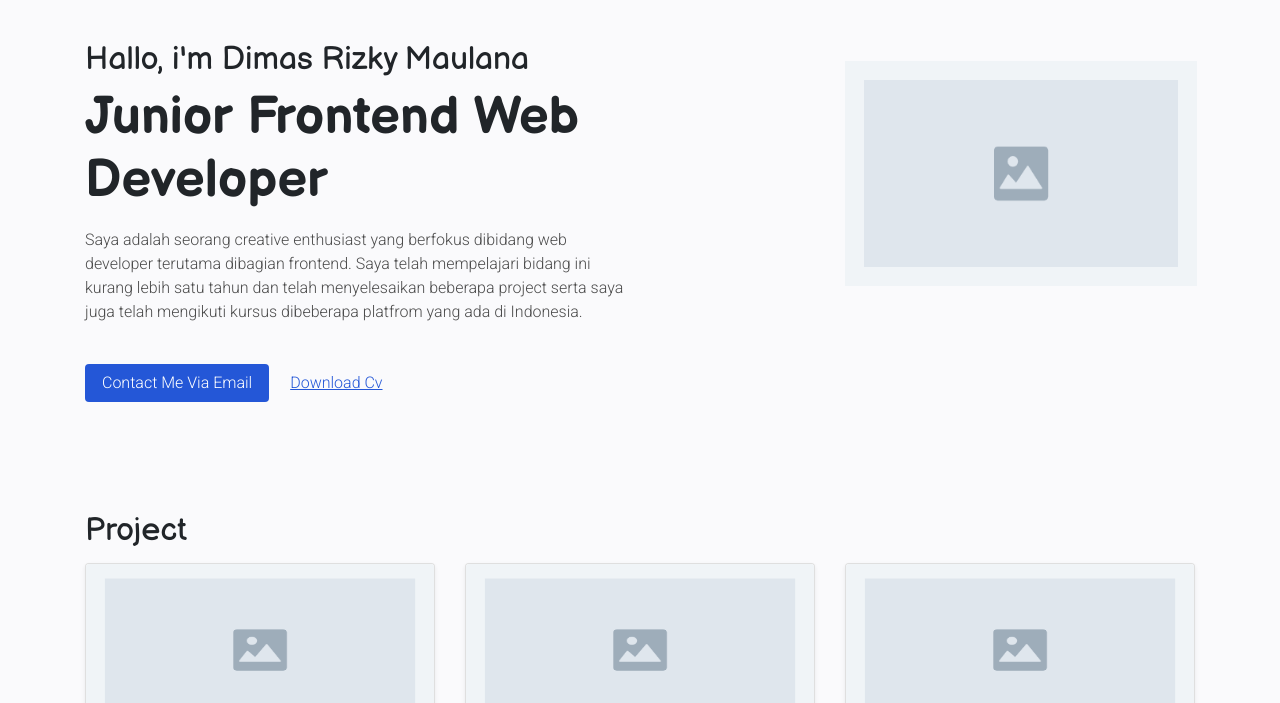
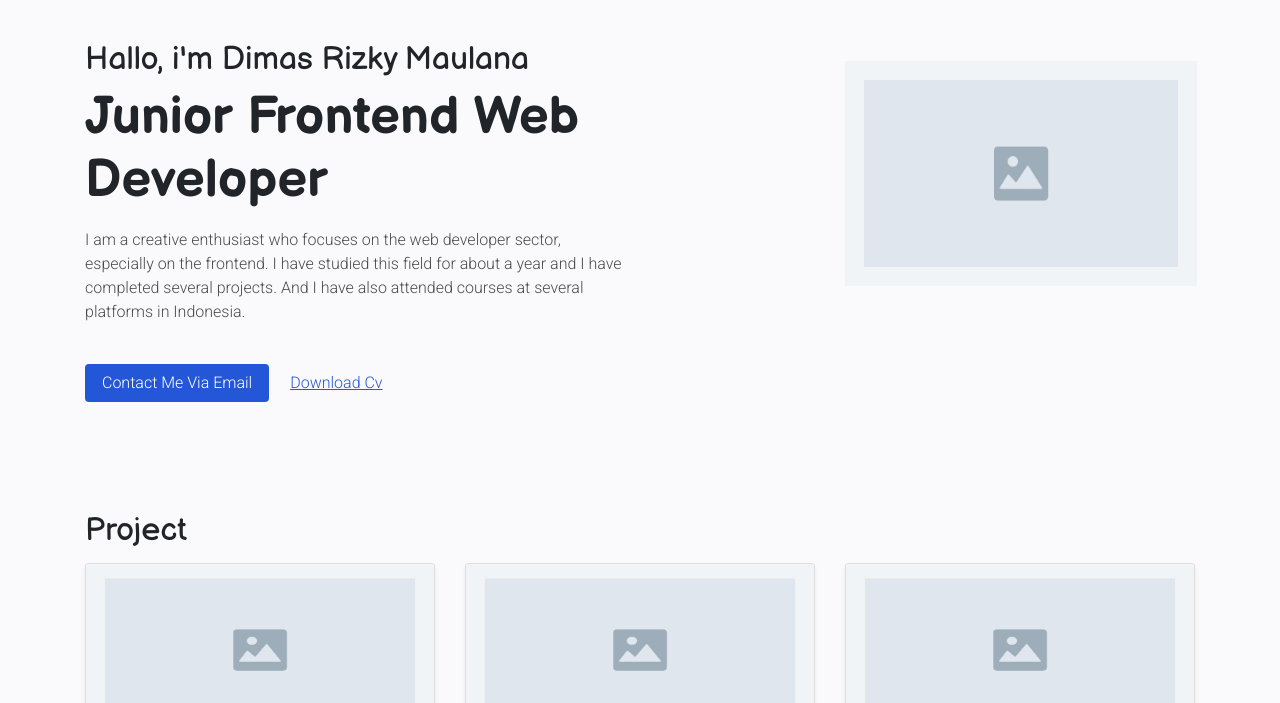
Before and after one commit to dimasrizkym/dimasrizkym.github.io, a plain HTML site: page index.html in a window 1280 px wide. Shown: the part 97-800 px from the top of the page. Drawn offline with Linux system fonts and the light colour scheme.

Commit message:
change header paraghrap

```diff
--- a/index.html
+++ b/index.html
@@ -53,13 +53,8 @@
                     <div class="col-md-6 mt-1">
                         <h2>Hallo, i'm Dimas Rizky Maulana</h2>
                         <h1 class="mt-1">Junior Frontend Web Developer</h1>
-                        <p class="mt-3">Saya adalah seorang creative enthusiast
-                            yang berfokus dibidang web developer terutama
-                            dibagian frontend. Saya telah mempelajari
-                            bidang ini kurang lebih satu tahun  dan telah
-                            menyelesaikan beberapa project serta saya juga
-                            telah mengikuti kursus dibeberapa platfrom yang
-                            ada di Indonesia.</p>
+                        <p class="mt-3">I am a creative enthusiast who focuses on the web developer sector, especially on the frontend. I have studied this field for about a year and I have completed several projects. And I have also attended courses at several platforms in Indonesia.</p>
+                        <!-- <p class="mt-3">Saya adalah seorang creative enthusiast yang berfokus dibidang web developer terutama dibagian frontend. Saya telah mempelajari bidang ini kurang lebih satu tahun  dan saya telah menyelesaikan beberapa project. Serta saya juga telah mengikuti kursus dibeberapa platfrom yang  ada di Indonesia.</p> -->
                         <a href="#" class="btn btn-contact-primary mt-4 px-3">Contact Me Via Email</a>
                         <a href="#" class="btn btn-contact-secondary mt-4 px-3"><u>Download Cv</u></a>
 
```
